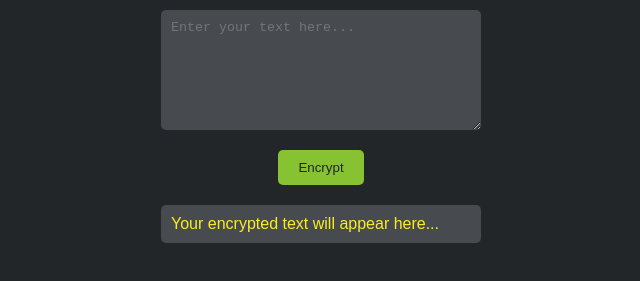
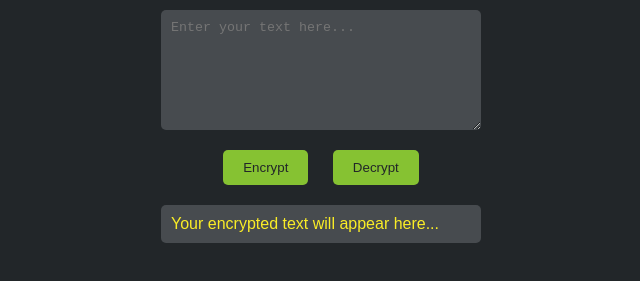
Before and after one commit to ecstaC/TextEncrypter, a plain HTML site: page index.html in a window 1280 px wide. Shown: the part 313-594 px from the top of the page, without its empty margins (319-959 px from the left). Drawn offline with Linux system fonts and the light colour scheme.

Commit message:
Update index.html

```diff
--- a/index.html
+++ b/index.html
@@ -10,7 +10,10 @@
 
   <h1>Text Encryption Tool</h1>
   <textarea id="inputText" placeholder="Enter your text here..."></textarea>
-  <button onclick="encryptText()">Encrypt</button>
+  <div class="button-container">
+    <button id=b1 onclick="encryptText()">Encrypt</button>
+    <button onclick="decryptText()">Decrypt</button>
+  </div>
 
   <p id="encryptedText">Your encrypted text will appear here...</p>
 
```
